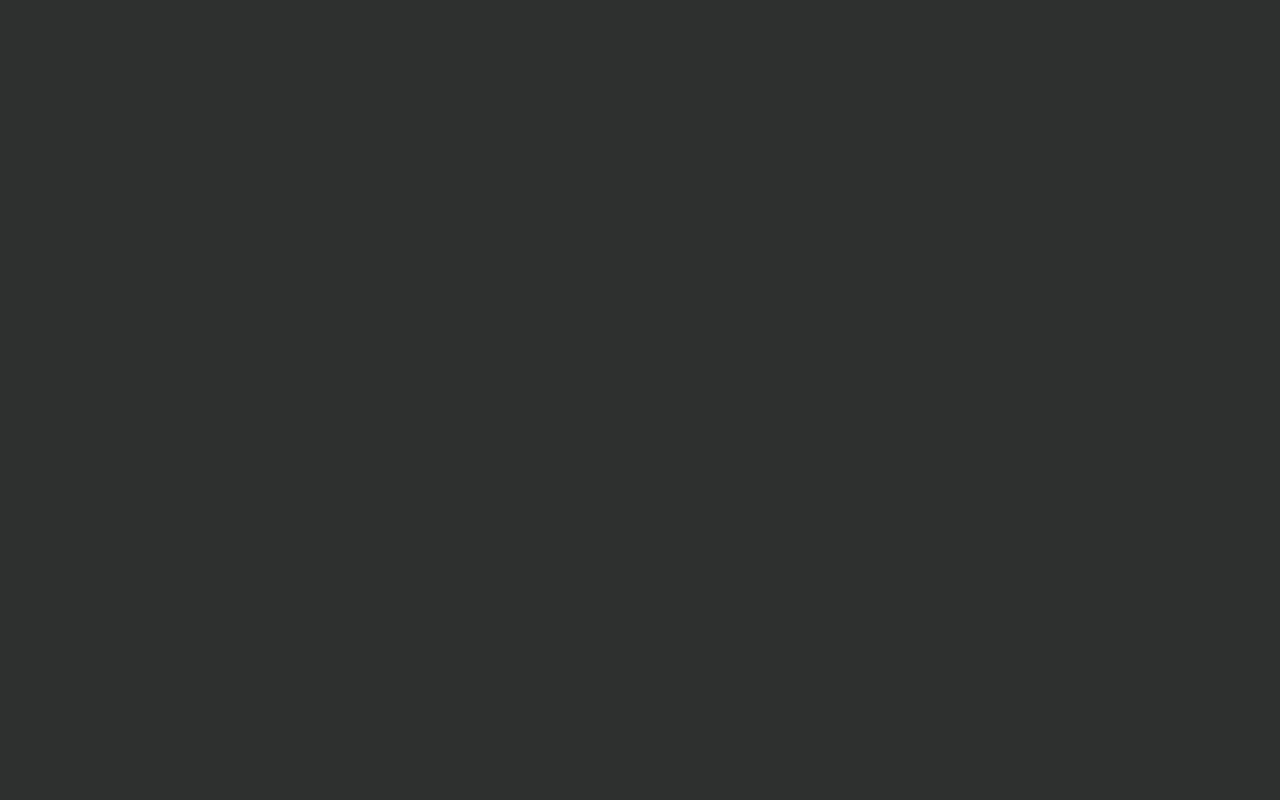
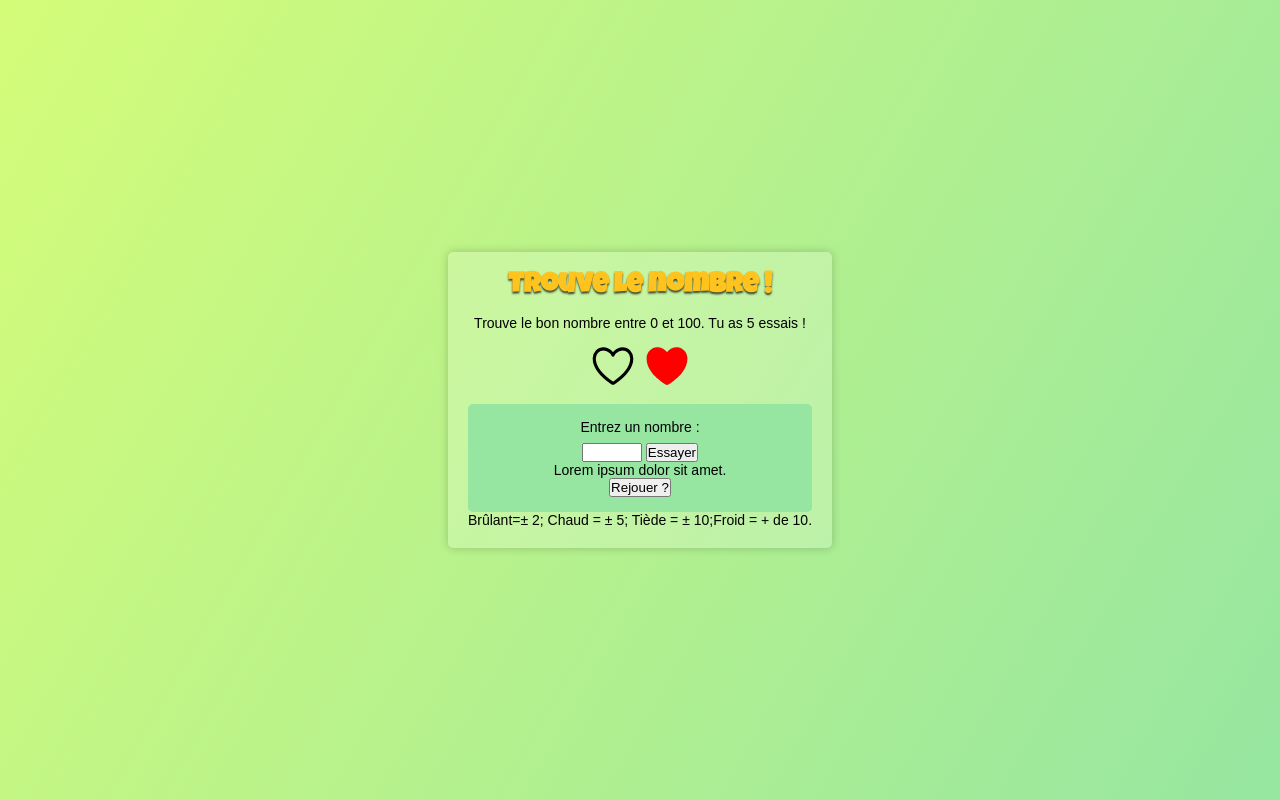
Before and after one commit to nathgarr/Tuto-js, a plain HTML site: page index.html in a window 1280 px wide. Drawn offline with nearby package versions, Linux system fonts and the light colour scheme.

Commit message:
feat;csskun

```diff
--- a/index.html
+++ b/index.html
@@ -5,10 +5,41 @@
         <meta http-equiv="X-UA-Compatible" content="IE=edge">
         <meta name="viewport" content="width=device-width, initial-scale=1.0">
         <link rel="stylesheet" href="./styles.css">
-        <title>Tuto kiwi</title>
+        <title>Jeux du nombre mystère</title>
     </head>
     <body>
-
+        <!-- fenêtre de jeux -->
+        <div class="container">
+            <h1>
+                Trouve le nombre !
+            </h1>
+            <p>
+                Trouve le bon nombre entre 0 et 100. Tu as 5 essais !
+            </p>
+            <!-- Boite contenant les coeur ou les vie de l'utilisateur -->
+            <div class="vies">
+                <ion-icon name="heart-outline"></ion-icon>
+                <ion-icon name="heart"></ion-icon>
+            </div>
+            <!-- formulaire pour pouvoir choisir le nombre et le transmetre en résultat -->
+            <form id="inputBox">
+                <!-- le même id pour pouvoir cliker et atterir dans le input -->
+                <label for="number">Entrez un nombre :</label>
+                <!-- définition des nombre possible dans le jeux l'utilisateur et obliger d'entrer un nombre-->
+                <input type="number" id="number" min="0" max="100" required>
+                <!-- type submit pour envoyer mon fromulaire -->
+                <button type="submit" id="essayerBtn">Essayer</button>
+                <!-- petit message -->
+                <p id="message">Lorem ipsum dolor sit amet.</p>
+                <!-- btn rejouer a la fin du jeux -->
+                <button id="rejouer">Rejouer ?</button>
+            </form>
+            <!-- message in dicatif chaux/frois
+            en html plsu ou moin secrit &plusmn-->
+            <p id="details">Brûlant=&plusmn; 2; Chaud = &plusmn; 5; Tiède = &plusmn; 10;Froid = + de 10.</p>
+        </div>
         <script src="./app.js"></script>
+        <script type="module" src="https://unpkg.com/ionicons@5.5.2/dist/ionicons/ionicons.esm.js"></script>
+        <script nomodule src="https://unpkg.com/ionicons@5.5.2/dist/ionicons/ionicons.js"></script>
     </body>
 </html>
--- a/styles.css
+++ b/styles.css
@@ -1,7 +1,66 @@
+/* Police de charactere */
+@import url('https://fonts.googleapis.com/css2?family=Luckiest+Guy&display=swap');
+/* root = racine on peut stocker nos variable ici pour les utiliser plus facilement */
+:root{
+    --title: #f8c27a;
+    --textShadow:0 2px 2px rgba(0,0,0,.7);
+    --boxShadow:0 0px 10px rgba(0,0,0,.2);
+}
+/* reset css box sizing pour dimentionner  */
 *{
     padding: 0;
     margin: 0;
+    box-sizing: border-box;
 }
 body{
-    background-color: rgb(46, 48, 48);
+    font-size: 14px;
+    width: 100vw;
+    overflow: hidden;
+    height: 100vh;
+    /* racourci df
+    jcc
+    aic */
+    display: flex;
+    justify-content: center;
+    align-items: center;
+    font-family: sans-serif;
+    background-image: linear-gradient(120deg, #d4fc79 0%, #96e6a1 100%);
 }
+h1{
+    font-family: 'Luckiest Guy', cursive;
+    margin-bottom: 15px;
+    /* couleur a customiser */
+    color: #ffc31d;
+    /* rapelle de la variable text shadow de la root */
+    text-shadow: var(--textShadow);
+    /* display inline block(dib)  pour que l'ombre ne prenne pas toute la largeur*/
+    display: inline-block;
+}
+/* Icon importer du site Ion icon la balise sera ion-icon */
+ion-icon{
+    font-size: 50px;
+    fill: red;
+}
+/*                          class */
+.container{
+    background-color: rgba(255,255,255,0.2);
+    padding: 20px;
+    border-radius: 5px;
+    text-align: center;
+    box-shadow: var(--boxShadow);
+}
+.vies{
+    margin: 10px;
+}
+/*------------------------------------- id */
+/* Formulaire */
+#inputBox{
+    background-color: #96e6a1;
+    padding: 15px;
+    border-radius: 5px;
+}
+#inputBox > label{
+    /* input mange la ligne */
+    display: block;
+    margin-bottom: 8px;
+}
```
